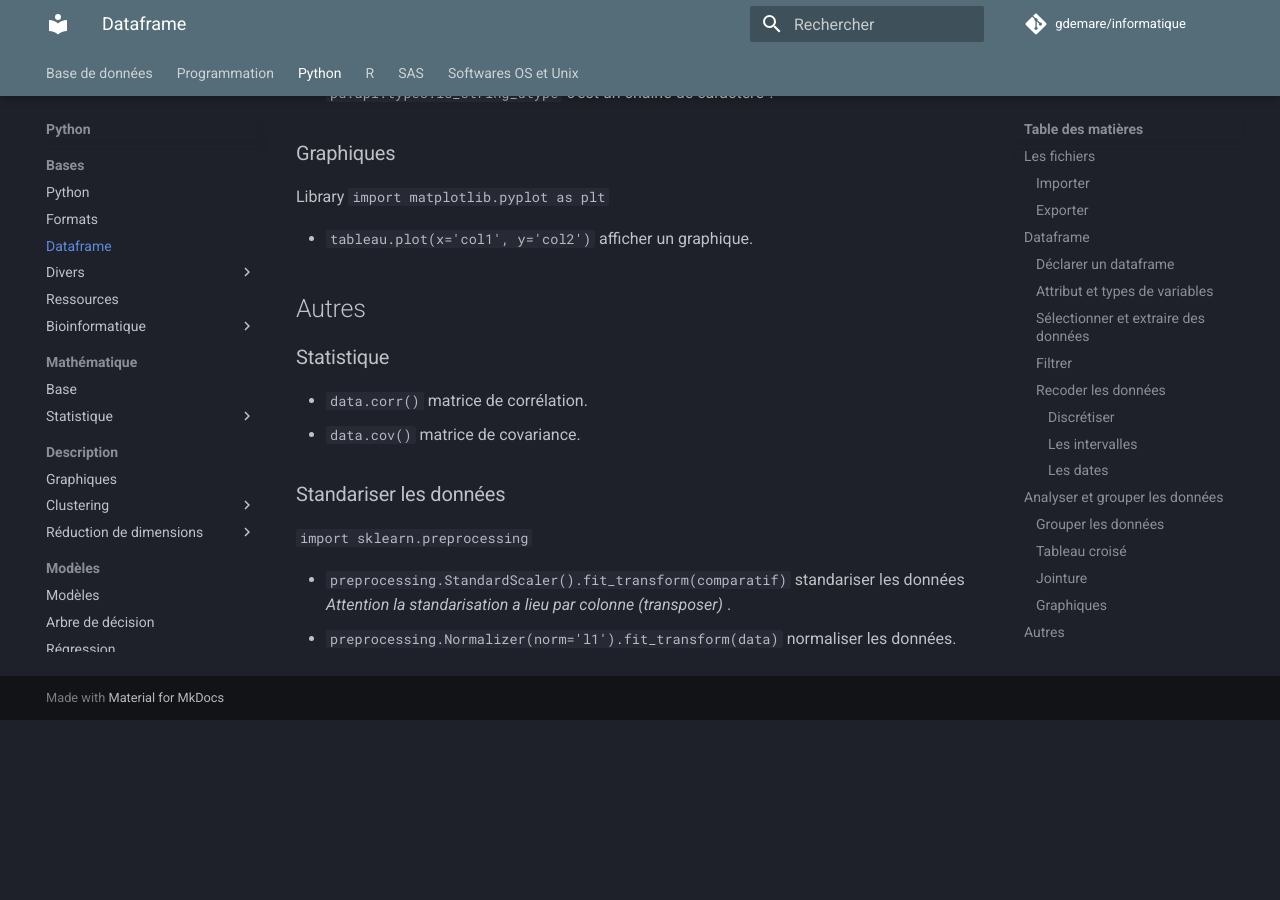
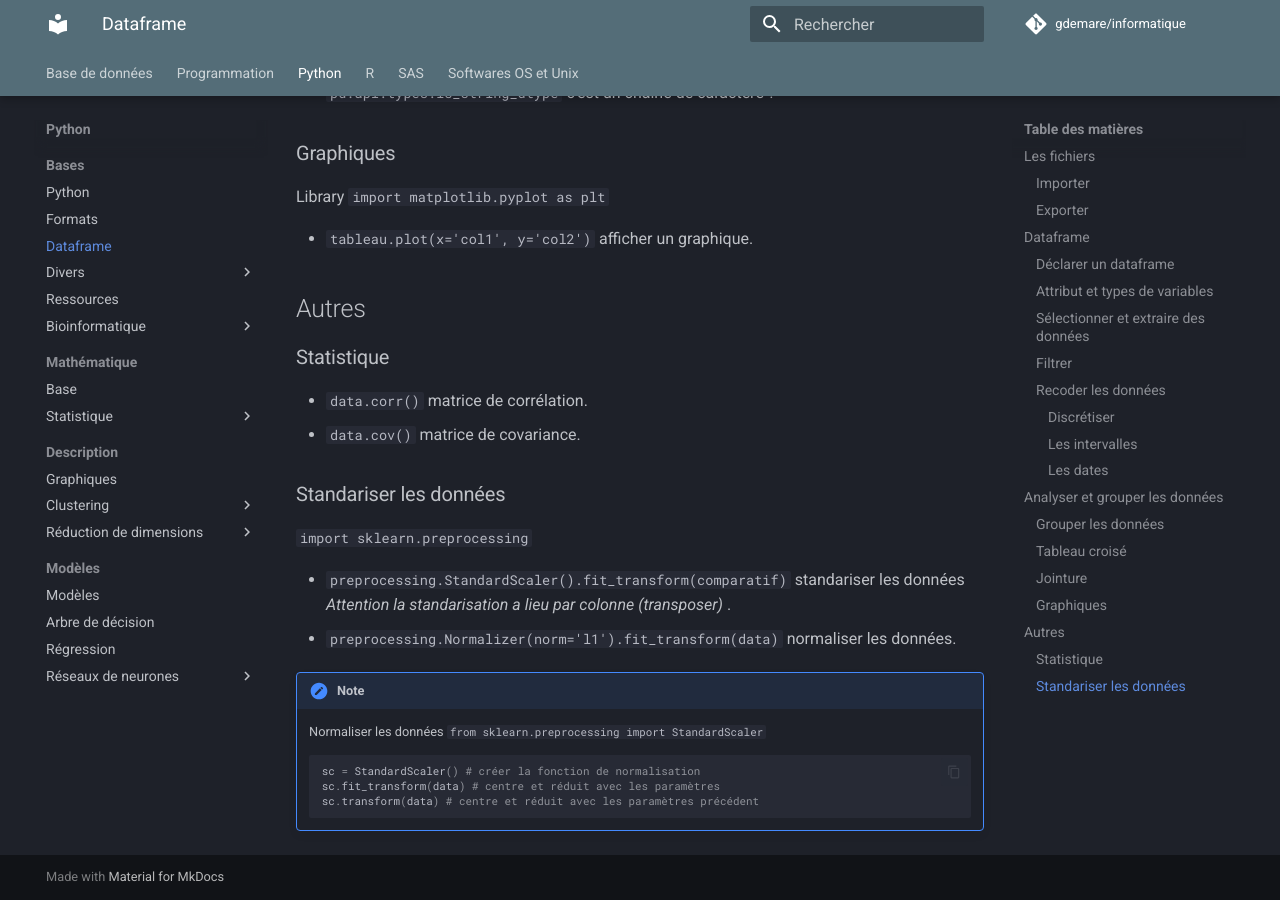
Before and after one commit to gdemare/Informatique, an MkDocs documentation site: the page built from docs/python/manipuler-donnees_py.md, in a window 1280 px wide and 900 px high, scrolled down 7391 px. Built offline with MkDocs 1.6.1 and Material for MkDocs 9.7.7, drawn with Linux system fonts in a browser that asks for light colours; comment, search, counter and statistics services are not loaded; before the commit the page ends 8111 px from its top, so only the background shows below that.

Commit message:
Update manipuler-donnees_py.md

````diff
--- a/docs/python/manipuler-donnees_py.md
+++ b/docs/python/manipuler-donnees_py.md
@@ -262,3 +262,13 @@ Library `import matplotlib.pyplot as plt`
 
 * `preprocessing.StandardScaler().fit_transform(comparatif)` standariser les données _Attention la standarisation a lieu par colonne (transposer)_ .
 * `preprocessing.Normalizer(norm='l1').fit_transform(data)` normaliser les données.
+
+
+!!! note
+	Normaliser les données `from sklearn.preprocessing import StandardScaler`
+
+	``` python
+	sc = StandardScaler() # créer la fonction de normalisation
+	sc.fit_transform(data) # centre et réduit avec les paramètres
+	sc.transform(data) # centre et réduit avec les paramètres précédent
+	```
````
